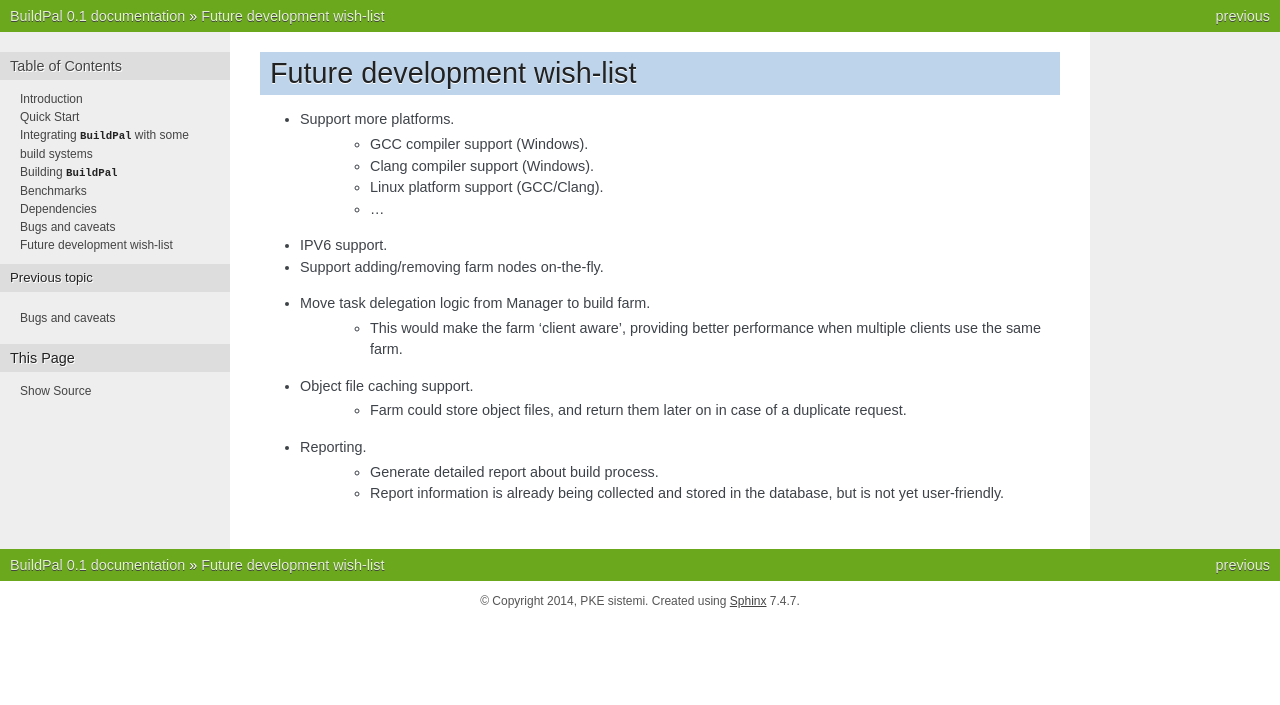
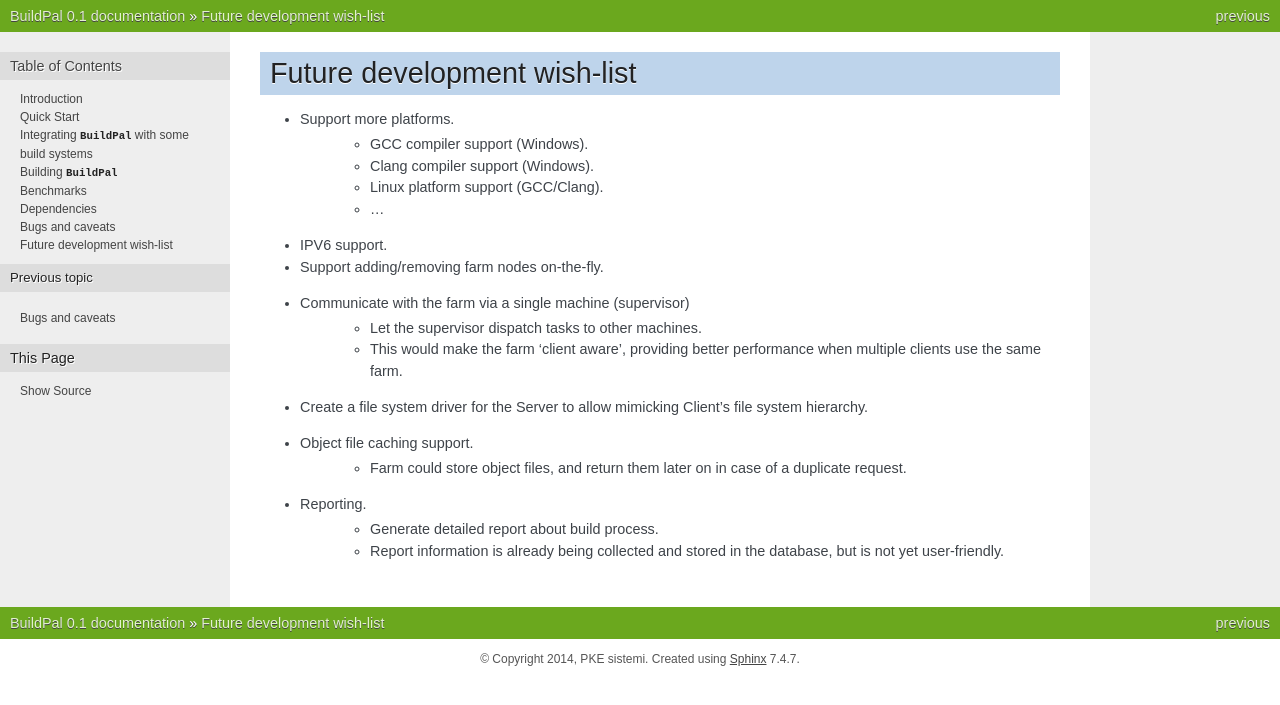
Before and after one commit to pkesist/buildpal, a Sphinx documentation site: the page built from Documentation/future.rst, in a window 1280 px wide. Shown: the top 705 px of the page. Built offline with Sphinx 7.4.7, drawn with Linux system fonts in a browser that asks for light colours.

Commit message:
updated development wishlist

```diff
--- a/Documentation/future.rst
+++ b/Documentation/future.rst
@@ -13,9 +13,13 @@ Future development wish-list
 
 * Support adding/removing farm nodes on-the-fly.
 
-* Move task delegation logic from Manager to build farm.
+* Communicate with the farm via a single machine (supervisor)
+    * Let the supervisor dispatch tasks to other machines.
     * This would make the farm 'client aware', providing better performance
       when multiple clients use the same farm.
+
+* Create a file system driver for the Server to allow mimicking Client's file
+  system hierarchy.
 
 * Object file caching support.
     * Farm could store object files, and return them later on in case of a
```
